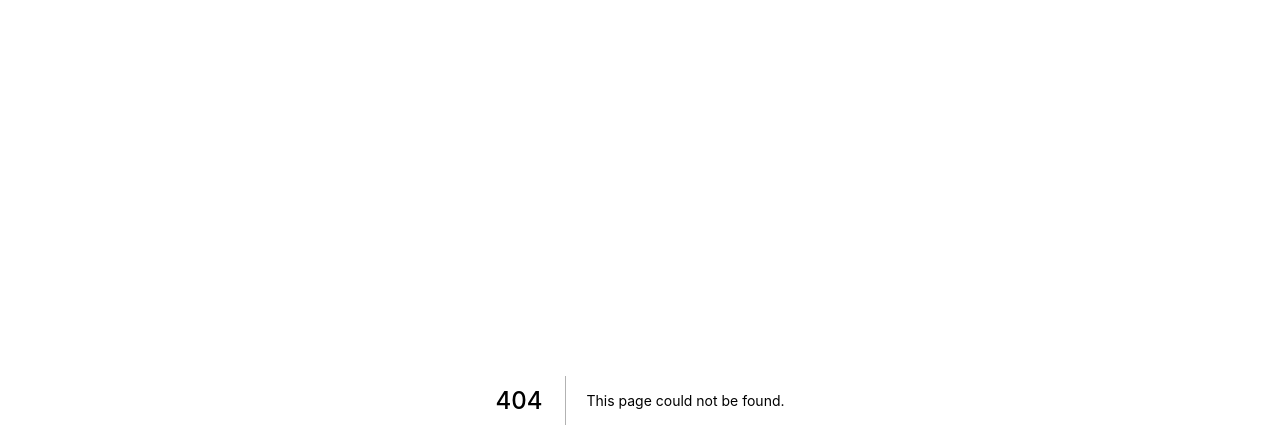
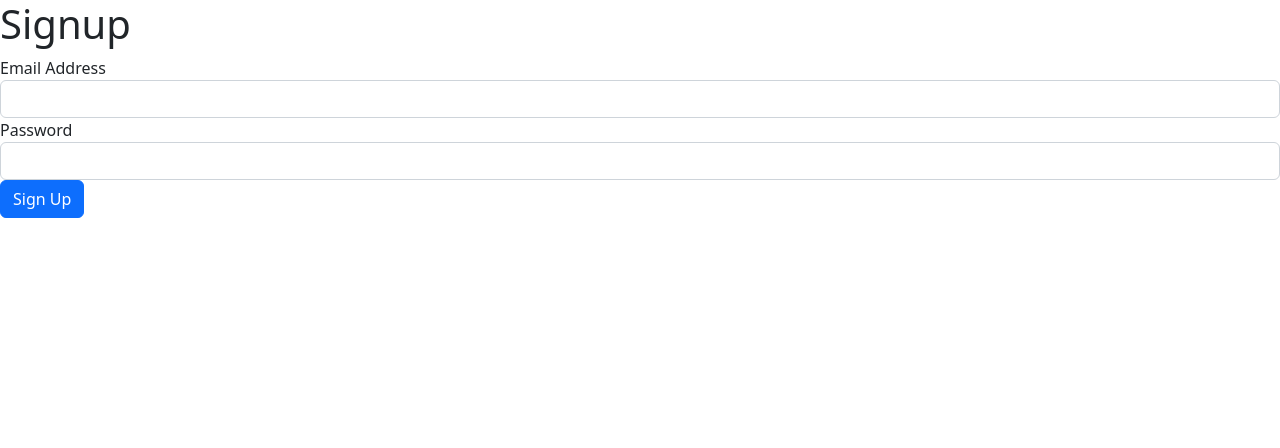
Before and after one commit to adrianponce89/ticketing, a Next.js app in the folder client/: page /auth/signup in a window 1280 px wide. Before the commit this address had no page. Shown: the top 448 px of the page. Built offline with nearby package versions, Linux system fonts and the light colour scheme.

Commit message:
Setup signup page

```diff
--- /dev/null
+++ b/client/hooks/use-request.js
@@ -0,0 +1,30 @@
+import axios from "axios";
+import { useState } from "react";
+
+export default ({ url, method, body, onSuccess }) => {
+  const [errors, setErrors] = useState(null);
+
+  const doRequest = async () => {
+    try {
+      setErrors(null);
+      const response = await axios[method](url, body);
+      if (onSuccess) {
+        onSuccess(response.data);
+      }
+      return response.data;
+    } catch (err) {
+      setErrors(
+        <div className="alert alert-danger">
+          <h4>Ooops...</h4>
+          <ul className="my-0">
+            {err.response.data.errors.map((err) => (
+              <li key={err.message}>{err.message}</li>
+            ))}
+          </ul>
+        </div>
+      );
+    }
+  };
+
+  return { errors, doRequest };
+};
--- a/client/package.json
+++ b/client/package.json
@@ -10,6 +10,7 @@
   "author": "",
   "license": "ISC",
   "dependencies": {
+    "axios": "^1.1.2",
     "bootstrap": "^5.2.2",
     "next": "^12.3.1",
     "react": "^18.2.0",
--- /dev/null
+++ b/client/pages/auth/signup.js
@@ -0,0 +1,46 @@
+import { useState } from "react";
+import Router from "next/router";
+import useRequest from "../../hooks/use-request";
+
+const Signup = () => {
+  const [email, setEmail] = useState();
+  const [password, setPassword] = useState();
+
+  const { errors, doRequest } = useRequest({
+    url: "/api/users/signup",
+    method: "post",
+    body: { email, password },
+    onSuccess: () => Router.push("/"),
+  });
+
+  const onSubmit = async (event) => {
+    event.preventDefault();
+    doRequest();
+  };
+  return (
+    <form onSubmit={onSubmit}>
+      <h1>Signup</h1>
+      <div className="form-group">
+        <label>Email Address</label>
+        <input
+          value={email}
+          onChange={(e) => setEmail(e.target.value)}
+          className="form-control"
+        />
+      </div>
+      <div className="form-group">
+        <label>Password</label>
+        <input
+          value={password}
+          onChange={(e) => setPassword(e.target.value)}
+          type="password"
+          className="form-control"
+        />
+      </div>
+      {errors}
+      <button className="btn btn-primary">Sign Up</button>
+    </form>
+  );
+};
+
+export default Signup;
```
Also changed, not shown: 1 other file (tests, documents, lock files or other folders).
